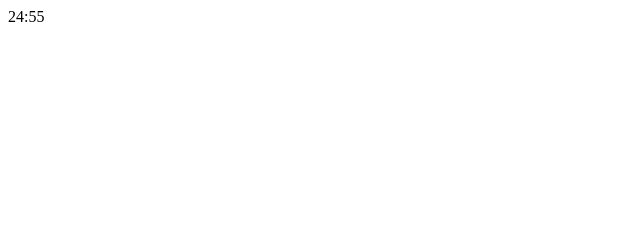
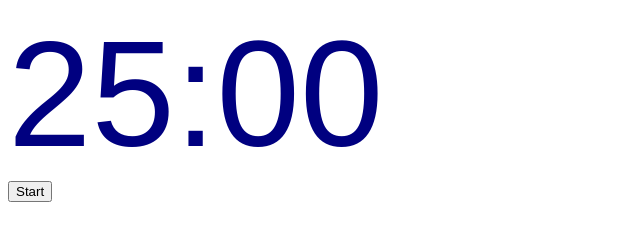
Before and after one commit to bhargav190/Pomotimer, a plain HTML site: page index.html in a window 1280 px wide. Shown: the whole page, without its empty margins (0-640 px from the left). Drawn offline with Linux system fonts and the light colour scheme.

Commit message:
Added Start Stop Mechanism

```diff
--- a/index.html
+++ b/index.html
@@ -6,12 +6,24 @@
     <meta http-equiv="X-UA-Compatible" content="IE=edge">
     <meta name="viewport" content="width=device-width, initial-scale=1.0">
     <title>Pomotimer</title>
+    <style>
+        #timer {
+            color: navy;
+            font-family: Arial, Helvetica, sans-serif;
+            font-size: 150px;
+        }
+    </style>
 </head>
 
 <body>
 
+    <div id='timer'>
+        25:00
+    </div>
     <div>
-        25:00
+        <button id='start-button'>
+            Start
+        </button>
     </div>
 
     <script>
@@ -24,13 +36,27 @@
             //second: 61
             //1:1
         }
-        let print = function () {
-            number--;
-            document.getElementsByTagName("div")[0].innerText = timeParse(number);
+
+        let updater;
+        let updateTimer = function () {
+            if (number > 0) {
+                number--;
+                document.getElementById("timer").innerText = timeParse(number);
+                if (number === 0) {
+                    clearInterval(updater);
+                }
+            }
         }
 
         // print("hello there");
-        setInterval(print, 1000);
+        let startButton = document.getElementById("start-button");
+        let startTimer = function () {
+            updater = setInterval(updateTimer, 1000);
+            startButton.disabled = true;
+        }
+
+        startButton.addEventListener("click", startTimer);
+
     </script>
 </body>
 
```
